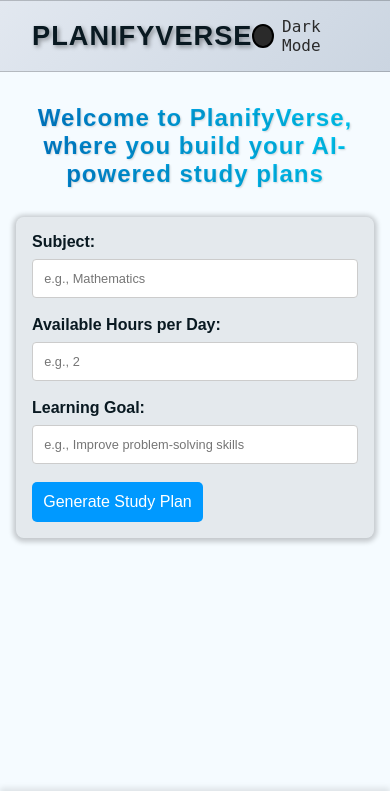
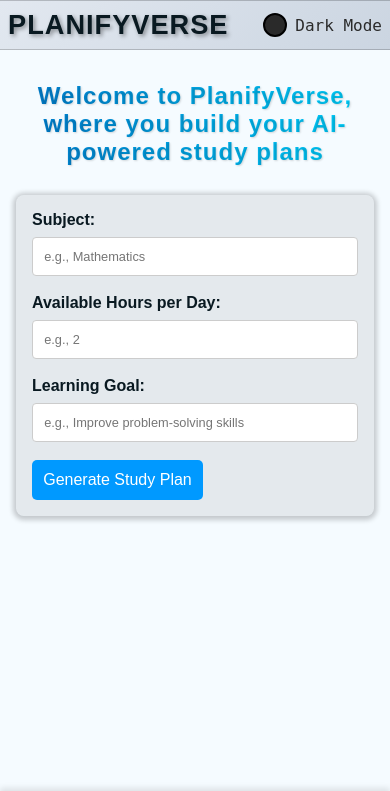
Before and after one commit to GuyTCharles/PlanifyVerse, a Flask app: page / in a window 390 px wide. Shown: the top 791 px of the page. Run offline with Flask 3, Linux system fonts and the light colour scheme; some libraries are stand-ins or nearby versions.

Commit message:
Update CSS for improved layout

```diff
--- a/static/style.css
+++ b/static/style.css
@@ -132,6 +132,13 @@ body.dark .toggleText {
     color: #d1dae3;
 }
 
+/* MEDIA QUERY: For screens 450px wide or smaller */
+@media (max-width: 450px) {
+    header {
+        padding: 0.5rem;
+    }
+}
+
 /* Study Plan Form Styles */
 #studyPlanForm {
     max-width: 500px;
```
